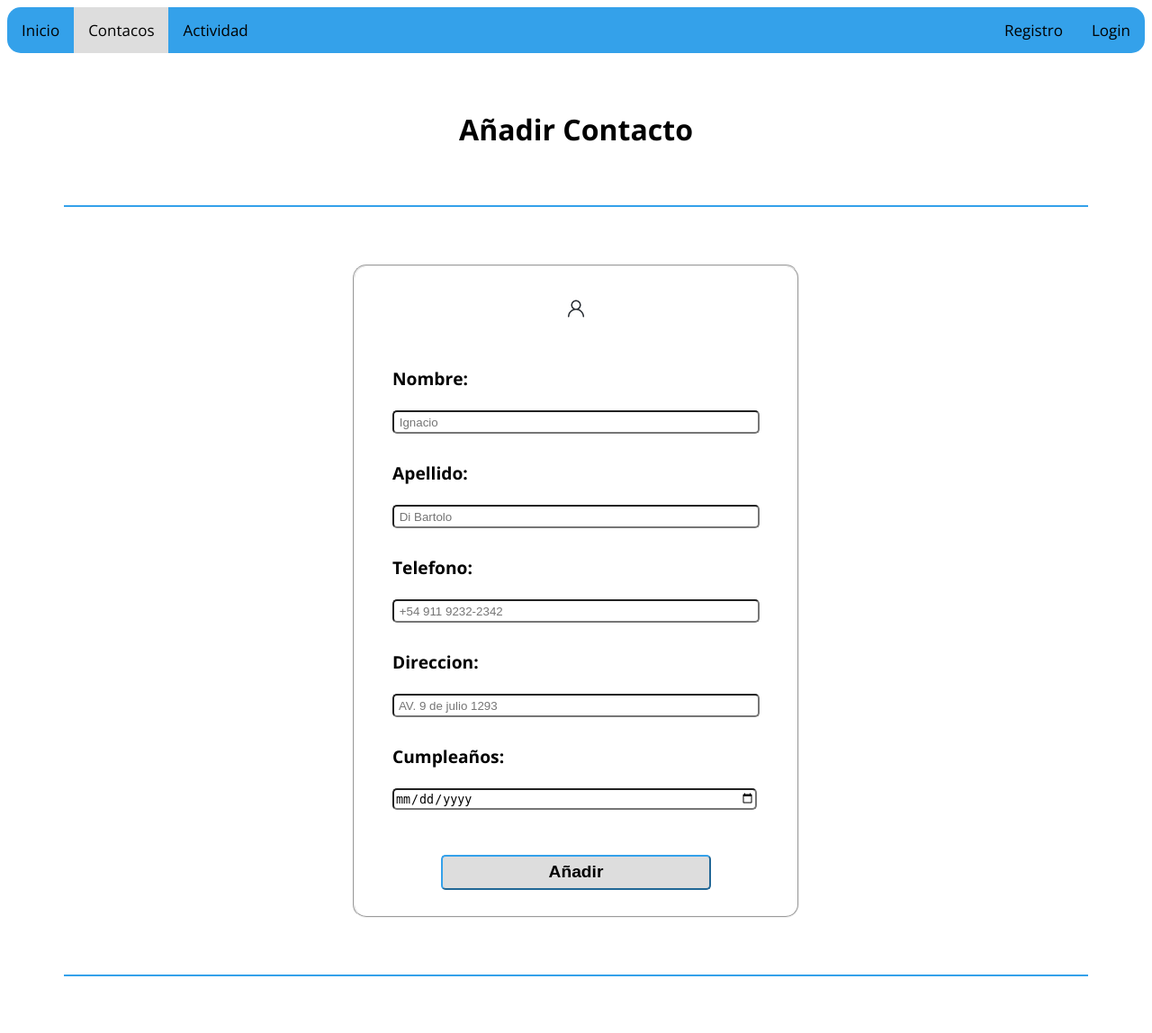
After one commit to nachodibartolo/pwebcrm, a PHP site: page /agregarcontacto.html in a window 1280 px wide. The commit adds this page. Shown: the whole page at 90% size. Run offline with PHP 8.4, Linux system fonts and the light colour scheme.

Commit message:
agregarcontacto terminado

```diff
--- /dev/null
+++ b/agregarcontacto.html
@@ -0,0 +1,46 @@
+<!DOCTYPE html>
+<html lang="es">
+<head>
+    <meta charset="UTF-8">
+    <meta http-equiv="X-UA-Compatible" content="IE=edge">
+    <meta name="viewport" content="width=device-width, initial-scale=1.0">
+    <link href="styles.css" rel="stylesheet">
+    <title>Agregar Contacto</title>
+</head>
+<header>
+    <!-- En PHP ESTO RAJA -->
+    <div class="topnav">
+        <a class="izq" href="index.html">Inicio</a>
+        <a class="active izq" href="contactos.html">Contacos</a>
+        <a class="izq" href="actividad.html">Actividad</a>
+        <a class="der" href="login.html">Login</a>
+        <a class="der" href="registro.html">Registro</a>
+    </div>
+    <!-- HASTA ACA -->
+    <h1 class="titulo">Añadir Contacto</h1>
+</header>
+<body>
+
+    <div>
+        <div class="divisor"></div>
+        <fieldset class="fieldagregarusuario">
+            <form>
+                <img src="iconos/persona.png" class="fotoagragarcontacto"/>
+                <br>
+                <label for="nombre"><a class="bold leyendainputcontacto">Nombre:</a>
+                <br><input type="text" id="nombre" name="nombre" class="inputcontacto" placeholder=" Ignacio" required/></label>
+                <label for="apellido"><a class="bold leyendainputcontacto">Apellido:</a>
+                <br><input type="text" id="apellido" name="apellido" class="inputcontacto" placeholder=" Di Bartolo" required/></label>
+                <label for="telefono"><a class="bold leyendainputcontacto">Telefono:</a>
+                <br><input type="tel" id="telefono" name="telefono" class="inputcontacto" placeholder=" +54 911 9232-2342" pattern="+[0-9]{2-3} [0-9]{1-3} [0-9]{1-4} [0-9]{1-4}" required/></label>
+                <label for="direccion"><a class="bold leyendainputcontacto">Direccion:</a>
+                <br><input type="text" id="direccion" name="direccion" class="inputcontacto" placeholder=" AV. 9 de julio 1293"/></label>
+                <label for="cumple" class="bold leyendainputcontacto">Cumpleaños:</label>
+                <br><input type="date" id="cumple" name="cumple" class="inputcontacto"/>
+                <input type="submit" value="Añadir" class="botoningreso bold"/>
+            </form>
+        </fieldset>
+        <div class="divisor"></div>
+    </div>
+</body>
+</html>
--- a/contactos.html
+++ b/contactos.html
@@ -5,7 +5,6 @@
     <meta http-equiv="X-UA-Compatible" content="IE=edge">
     <meta name="viewport" content="width=device-width, initial-scale=1.0">
     <link href="styles.css" rel="stylesheet">
-    <link href="https://fonts.googleapis.com/css?family=Open+Sans:400,700,800" rel="stylesheet">
     <title>Contactos</title>
 </head>
 <header>
@@ -50,6 +49,7 @@
         <a>X</a>
         <a>Y</a>
         <a>Z</a>
+        <a class="agregar" href="agregarcontacto.html">Añadir Contacto</a>
         </div>
     </section>
     <section name="outputcontactos">
--- a/index.html
+++ b/index.html
@@ -6,7 +6,6 @@
     <meta http-equiv="X-UA-Compatible" content="IE=edge">
     <meta name="viewport" content="width=device-width, initial-scale=1.0">
     <link href="styles.css" rel="stylesheet">
-    <link href="https://fonts.googleapis.com/css?family=Open+Sans:400,700,800" rel="stylesheet">
     <title>Inicio</title>
 </head>
 <header>
--- a/login.html
+++ b/login.html
@@ -6,7 +6,6 @@
     <meta http-equiv="X-UA-Compatible" content="IE=edge">
     <meta name="viewport" content="width=device-width, initial-scale=1.0">
     <link href="styles.css" rel="stylesheet">
-    <link href="https://fonts.googleapis.com/css?family=Open+Sans:400,700,800" rel="stylesheet">
     <title>Login</title>
 </head>
 
--- a/registro.html
+++ b/registro.html
@@ -6,7 +6,6 @@
     <meta http-equiv="X-UA-Compatible" content="IE=edge">
     <meta name="viewport" content="width=device-width, initial-scale=1.0">
     <link href="styles.css" rel="stylesheet">
-    <link href="https://fonts.googleapis.com/css?family=Open+Sans:400,700,800" rel="stylesheet">
     <title>Login</title>
 </head>
 
--- a/styles.css
+++ b/styles.css
@@ -1,3 +1,5 @@
+@import url('https://fonts.googleapis.com/css2?family=Open+Sans:wght@300;400;700;800&display=swap');
+
 /* NAVBAR*/
 
 .topnav {
@@ -253,12 +255,12 @@ html {
 .navabc {
     background-color: #34A1EA;
     overflow: hidden;
-    width: max-content;
+    width: 75%;
     margin: 20px auto;
     border-radius: 10px;
 }
 
-.navabc a{
+.navabc a:not(.agregar){
     color: black;
     text-align: center;
     padding: 5px 10px;
@@ -266,6 +268,11 @@ html {
     font-size: 14px;
     border-width: 2px;
     display: inline;
+    float: left;
+}
+
+.navabc a:first-of-type {
+    margin-left: 10px;
 }
 
 .navabc a:hover {
@@ -290,6 +297,44 @@ html {
     display: block;
 }
 
-.personalista {
+.personalista:first-of-type {
+    margin-top:4%;
+}
 
+.personalista:last-of-type {
+    margin-bottom:4%;
 }
+
+.agregar {
+    display: inline;
+    float: right;
+    margin: 3px 10px;
+    color: black;
+    font-size: 1.1rem;
+}
+
+/* Agregar Usuario */
+
+.fieldagregarusuario {
+    width: max-content;
+    border-radius: 15px;
+    margin: 0 auto;
+}
+
+.leyendainputcontacto {
+    display: block;
+    margin: 30px 30px 0 30px;
+}
+
+.inputcontacto {
+    display: block;
+    border-radius: 5px;
+    height: 1.5em;
+    width: 400px;
+    margin: 0 30px 0 30px;
+}
+
+.fotoagragarcontacto {
+    display: block;
+    margin: 30px auto 0 auto;
+}
```
Also changed, not shown: agregaractividad.html (added, +12 -0 lines), actividad.html (added).
